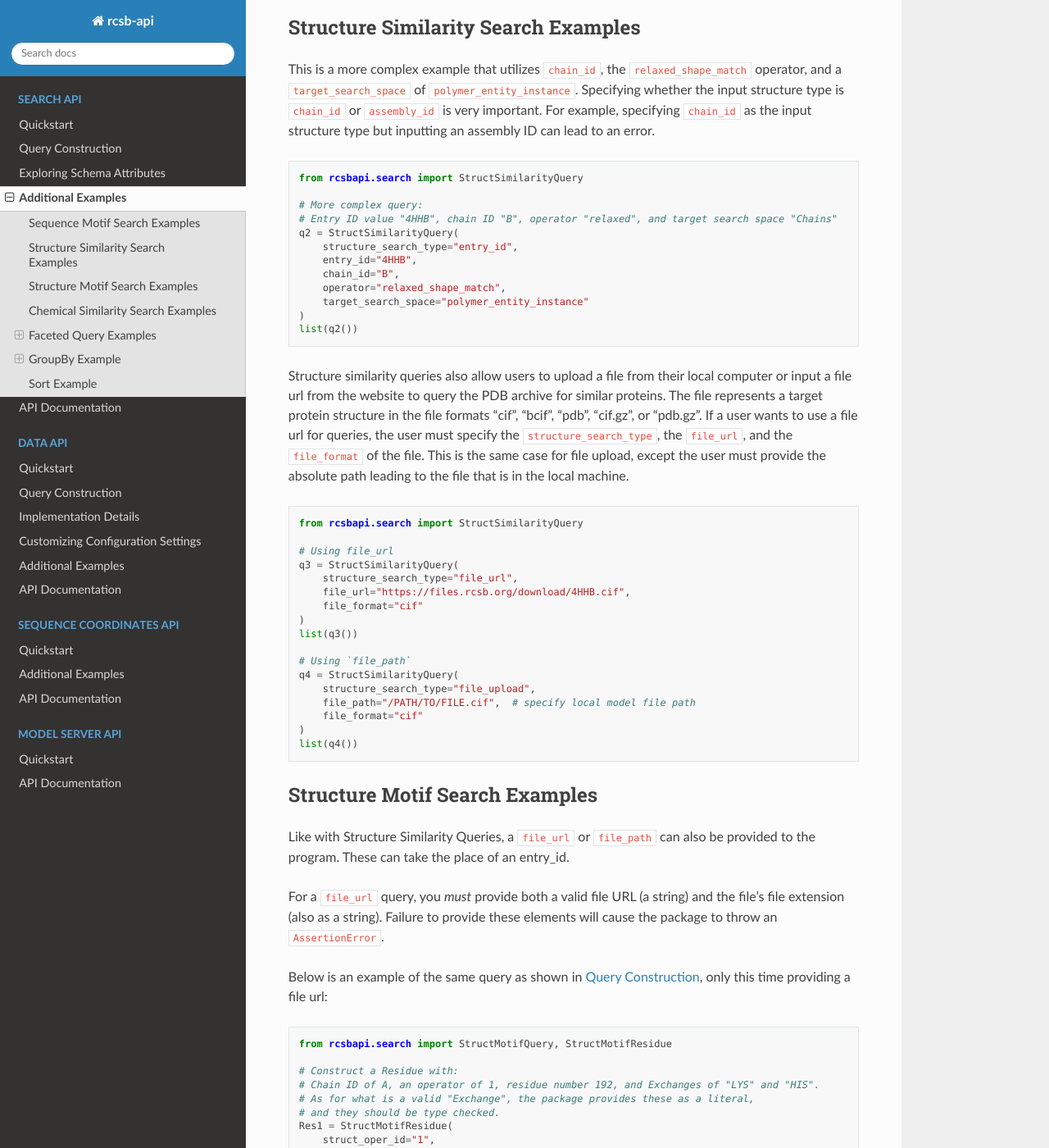
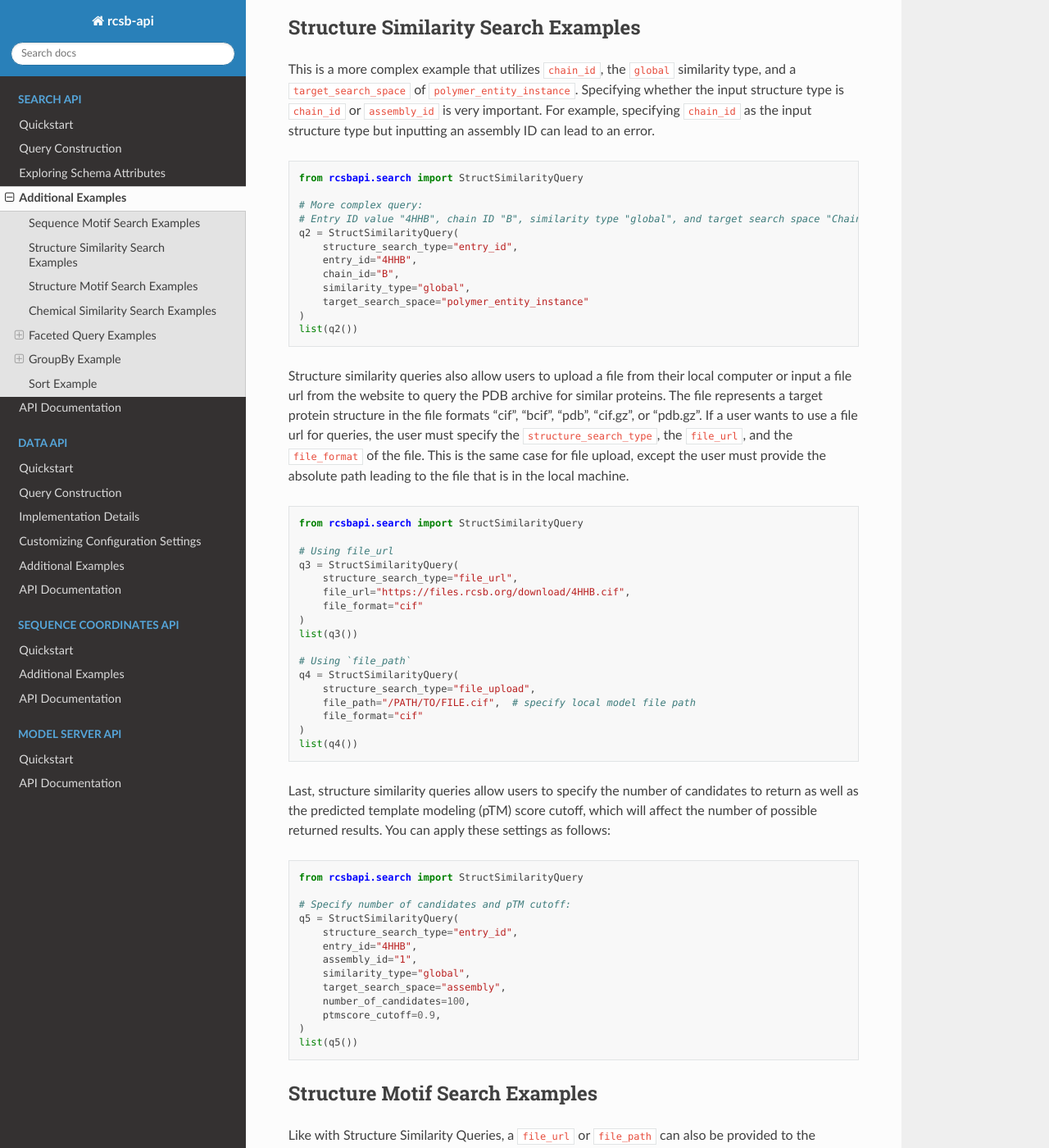
Before and after one commit to rcsb/py-rcsb-api, a Sphinx documentation site: the page built from docs/search_api/additional_examples.md, in a window 1280 px wide and 1400 px high, scrolled down 1159 px. Shown: the whole window at 82% size. Built offline with Sphinx 7.4.7 and the Read the Docs theme 3.1.0, drawn with Linux system fonts in a browser that asks for light colours.

Commit message:
v1.6.0 - Update parameters for newly released embeddings-based structure similarity search; other minor fixes

````diff
--- a/docs/search_api/additional_examples.md
+++ b/docs/search_api/additional_examples.md
@@ -50,18 +50,17 @@ for polyid in rna("polymer_entity"):
     print(polyid)
 ```
 ## Structure Similarity Search Examples
-This is a more complex example that utilizes `chain_id`, the `relaxed_shape_match` operator, and a `target_search_space` of `polymer_entity_instance`. Specifying whether the input structure type is `chain_id` or `assembly_id` is very important. For example, specifying `chain_id` as the input structure type but inputting an assembly ID can lead to
-an error.
+This is a more complex example that utilizes `chain_id`, the `global` similarity type, and a `target_search_space` of `polymer_entity_instance`. Specifying whether the input structure type is `chain_id` or `assembly_id` is very important. For example, specifying `chain_id` as the input structure type but inputting an assembly ID can lead to an error.
 ```python
 from rcsbapi.search import StructSimilarityQuery
 
 # More complex query:
-# Entry ID value "4HHB", chain ID "B", operator "relaxed", and target search space "Chains"
+# Entry ID value "4HHB", chain ID "B", similarity type "global", and target search space "Chains"
 q2 = StructSimilarityQuery(
     structure_search_type="entry_id",
     entry_id="4HHB",
     chain_id="B",
-    operator="relaxed_shape_match",
+    similarity_type="global",
     target_search_space="polymer_entity_instance"
 )
 list(q2())
@@ -86,6 +85,24 @@ q4 = StructSimilarityQuery(
 )
 list(q4())
 ```
+
+Last, structure similarity queries allow users to specify the number of candidates to return as well as the predicted template modeling (pTM) score cutoff, which will affect the number of possible returned results. You can apply these settings as follows:
+```python
+from rcsbapi.search import StructSimilarityQuery
+
+# Specify number of candidates and pTM cutoff:
+q5 = StructSimilarityQuery(
+    structure_search_type="entry_id",
+    entry_id="4HHB",
+    assembly_id="1",
+    similarity_type="global",
+    target_search_space="assembly",
+    number_of_candidates=100,
+    ptmscore_cutoff=0.9,
+)
+list(q5())
+```
+
 
 ## Structure Motif Search Examples
 
--- a/pyproject.toml
+++ b/pyproject.toml
@@ -5,7 +5,7 @@ build-backend = "hatchling.build"
 [project]
 name = "rcsb-api"
 description = "Python package interface for RCSB.org API services"
-version = "1.5.0"
+version = "1.6.0"
 requires-python = ">=3.9,<4.0"
 license = "MIT"
 license-files = ["LICENSE", "NOTICE.md"]
````
Also changed, not shown: CHANGELOG.md (+8 -0 lines), docs/search_api/query_construction.md (+5 -3 lines), 2 other files.
